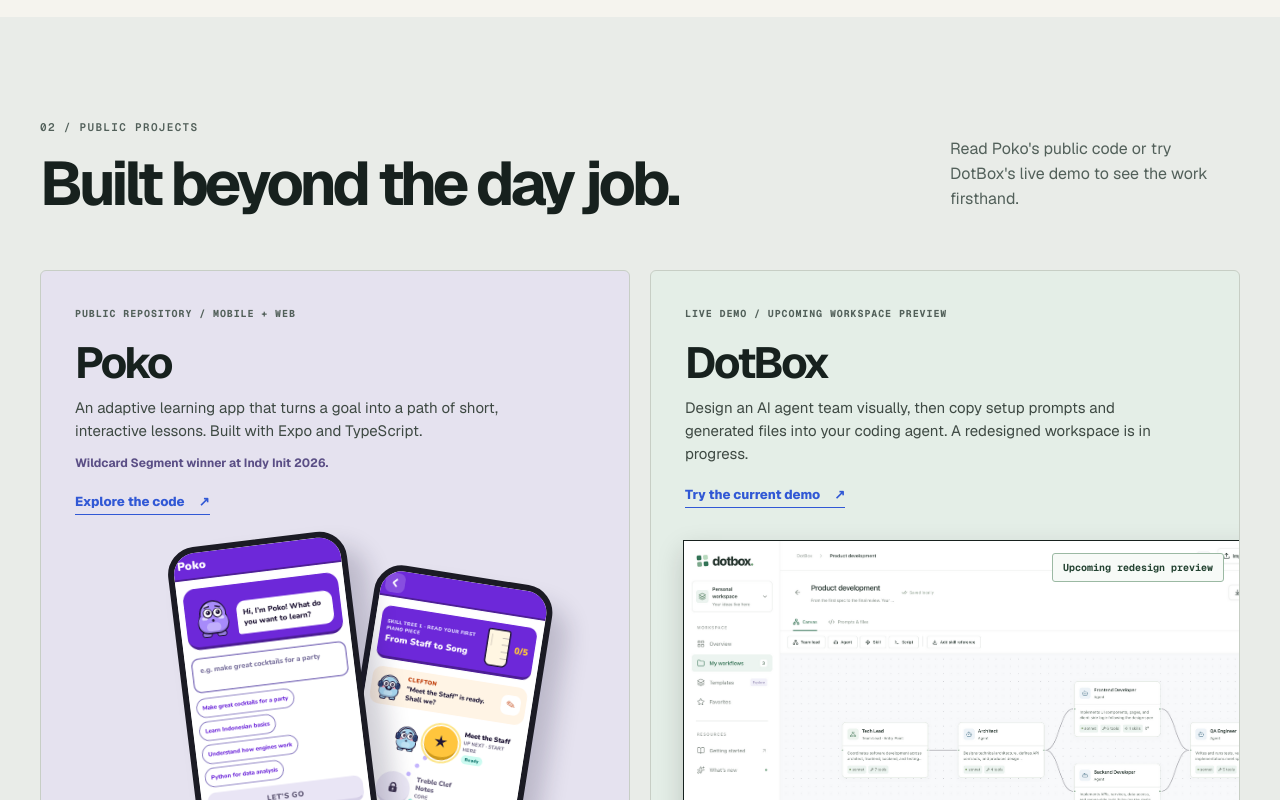
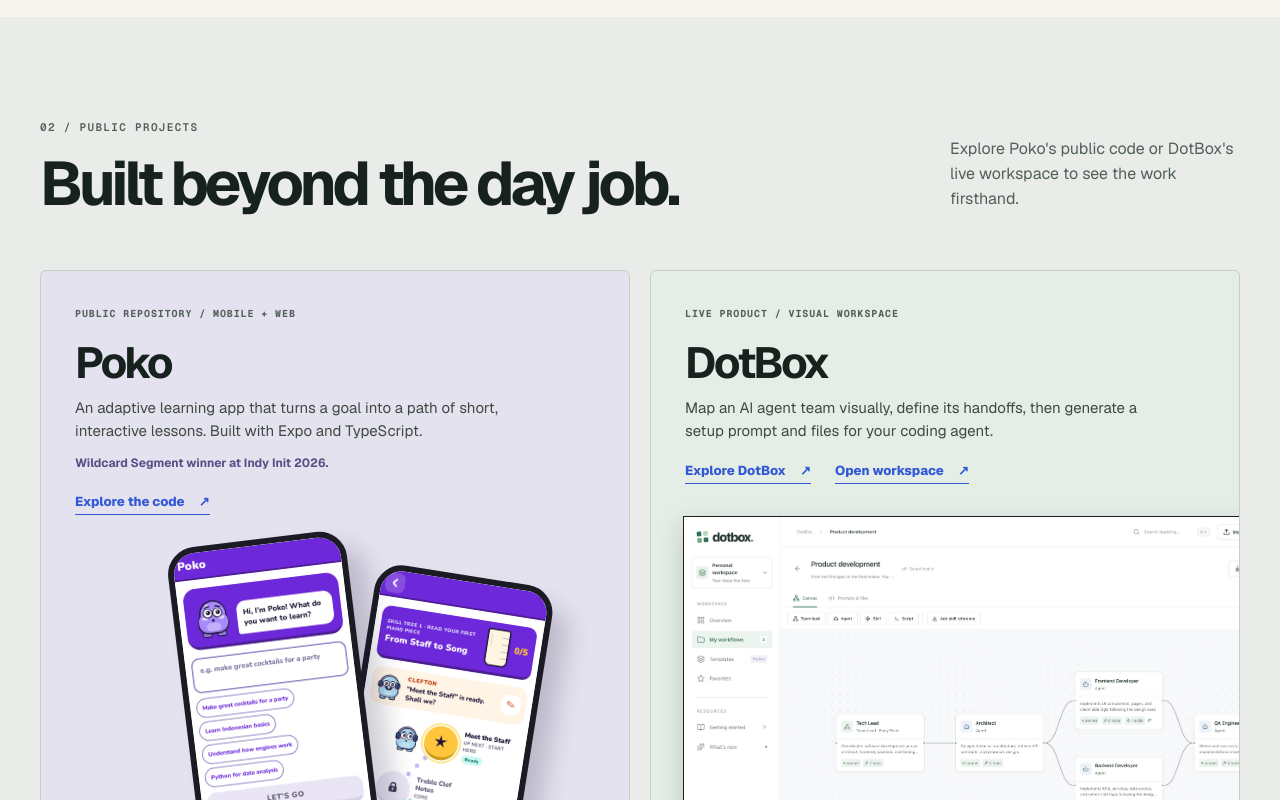
Before and after one commit to tylercyert/tylercyert.com, a Next.js app: page / in a window 1280 px wide. Shown: the part 2280-3080 px from the top of the page. Built offline with nearby package versions, Linux system fonts and the light colour scheme.

Commit message:
Present live DotBox workspace on portfolio

```diff
--- a/app/globals.css
+++ b/app/globals.css
@@ -124,6 +124,7 @@ section[id] { scroll-margin-top: 108px; }
 .project-copy .project-note { margin-top: 12px; color: #5a4e85; font-size: 12px; font-weight: 700; }
 .project-copy a { display: inline-flex; align-items: center; gap: 14px; margin-top: 20px; border-bottom: 1px solid currentColor; padding-bottom: 4px; color: var(--blue); font-size: 13px; font-weight: 750; }
 .project-copy a:hover { gap: 20px; }
+.project-links { display: flex; flex-wrap: wrap; gap: 0 24px; }
 .poko-stage { position: relative; flex: 1; min-height: 290px; overflow: hidden; }
 .phone { position: absolute; width: 180px; height: 390px; overflow: hidden; border: 6px solid #1b1b24; border-radius: 28px; box-shadow: 18px 18px 25px rgb(26 21 56 / .2); background: white; }
 .phone img { display: block; width: 100%; height: 100%; object-fit: cover; }
@@ -131,7 +132,6 @@ section[id] { scroll-margin-top: 108px; }
 .phone-back { top: 58px; left: 52%; transform: rotate(9deg); }
 .dotbox-stage { position: relative; display: flex; align-items: flex-end; flex: 1; padding: 32px 0 0 32px; overflow: hidden; }
 .dotbox-stage img { display: block; width: 118%; height: auto; max-width: none; border: 1px solid var(--ink); border-bottom: 0; box-shadow: 0 10px 25px rgb(25 23 20 / .18); }
-.dotbox-preview-label { position: absolute; top: 45px; right: 15px; padding: 7px 10px; border: 1px solid #9bb9a3; border-radius: 3px; background: #f7faf7; color: #244332; font-family: var(--font-code); font-size: 10px; font-weight: 700; }
 .more-projects { margin: 28px 0 0; color: var(--muted); font-size: 14px; }
 .more-projects a { color: var(--ink); font-weight: 700; text-decoration: underline; text-underline-offset: 3px; }
 .more-projects a:hover { color: var(--blue); }
--- a/app/page.tsx
+++ b/app/page.tsx
@@ -142,7 +142,7 @@ export default function Home() {
               <p className="eyebrow">02 / PUBLIC PROJECTS</p>
               <h2 id="projects-title">Built beyond the day job.</h2>
             </div>
-            <p>Read Poko&apos;s public code or try DotBox&apos;s live demo to see the work firsthand.</p>
+            <p>Explore Poko&apos;s public code or DotBox&apos;s live workspace to see the work firsthand.</p>
           </div>
           <div className="project-grid">
             <article className="project-card project-poko">
@@ -160,14 +160,16 @@ export default function Home() {
             </article>
             <article className="project-card project-dotbox">
               <div className="project-copy">
-                <span className="project-label">LIVE DEMO / UPCOMING WORKSPACE PREVIEW</span>
+                <span className="project-label">LIVE PRODUCT / VISUAL WORKSPACE</span>
                 <h3>DotBox</h3>
-                <p>Design an AI agent team visually, then copy setup prompts and generated files into your coding agent. A redesigned workspace is in progress.</p>
-                <a href="https://dotbox.zip/app" target="_blank" rel="noopener noreferrer">Try the current demo <span aria-hidden="true">↗</span></a>
+                <p>Map an AI agent team visually, define its handoffs, then generate a setup prompt and files for your coding agent.</p>
+                <div className="project-links">
+                  <a href="https://dotbox.zip/" target="_blank" rel="noopener noreferrer">Explore DotBox <span aria-hidden="true">↗</span></a>
+                  <a href="https://app.dotbox.zip/" target="_blank" rel="noopener noreferrer">Open workspace <span aria-hidden="true">↗</span></a>
+                </div>
               </div>
               <div className="dotbox-stage">
-                <Image src="/work/dotbox-workspace-preview.png" alt="Preview of the upcoming DotBox workspace showing a product development agent graph" width={1519} height={949} />
-                <span className="dotbox-preview-label">Upcoming redesign preview</span>
+                <Image src="/work/dotbox-workspace.png" alt="DotBox's live Product development workspace showing an AI agent team and its handoffs" width={1519} height={1029} />
               </div>
             </article>
           </div>
```
Also changed, not shown: public/work/dotbox-workspace-preview.png (deleted), public/work/dotbox-workspace.png (added).
